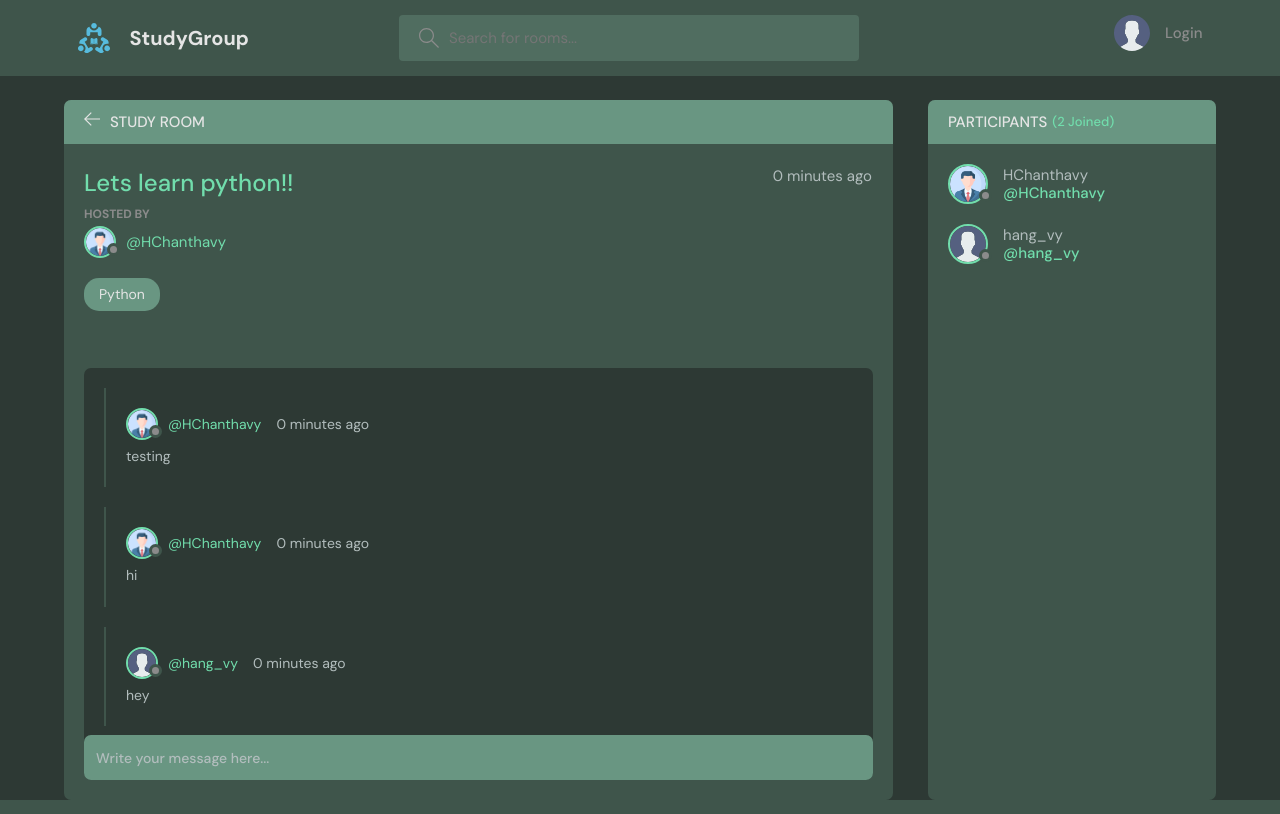
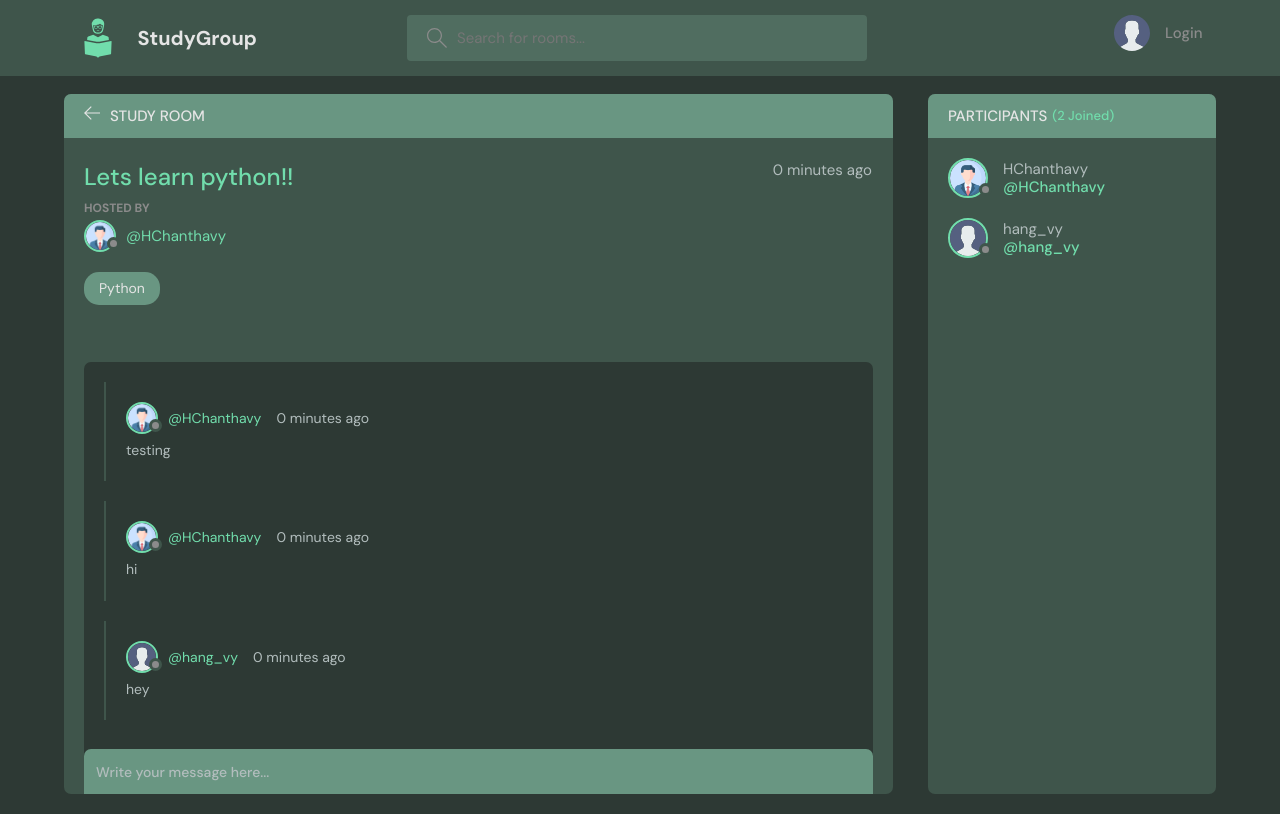
Before and after one commit to Ritheavuth/cloud_final_project, a Django app: page /room/1/ in a window 1280 px wide. Run offline with Django 3.2, Linux system fonts and the light colour scheme; data comes from the database, SQL or seed files in the repository; both versions use the stored data as it was after the commit.

Commit message:
clean up styling of some components

```diff
--- a/base/templates/base/room.html
+++ b/base/templates/base/room.html
@@ -74,11 +74,6 @@
               <span>@{{room.host.username}}</span>
             </a>
           </div>
-          <!-- <div class="room__details">
-            Lorem ipsum dolor sit, amet consectetur adipisicing elit. Quasi, tenetur laudantium? Dicta repellendus
-            rerum consectetur, voluptatem repudiandae eum ea porro cupiditate provident nulla, deserunt, ab ipsum
-            corporis laboriosam deleniti molestias?
-          </div> -->
           <span class="room__topics">{{room.topic}}</span>
         </div>
         <div class="room__conversation">
@@ -115,12 +110,12 @@
             {% endfor %}
           </div>
         </div>
-      </div>
-      <div class="room__message">
-        <form action="" method="POST">
-          {% csrf_token %}
-          <input name="body" placeholder="Write your message here..." />
-        </form>
+        <div class="room__message">
+          <form action="" method="POST">
+            {% csrf_token %}
+            <input name="body" placeholder="Write your message here..." />
+          </form>
+        </div>
       </div>
     </div>
     <!-- Room End -->
--- a/base/views.py
+++ b/base/views.py
@@ -125,7 +125,8 @@ def create_room(request):
     context = {
         'action': 'Create Room',
         'form': form,
-        'topics': topics
+        'topics': topics,
+        'room': room,
     }
     return render(request, 'base/room_form.html', context)
 
--- a/static/styles/style.css
+++ b/static/styles/style.css
@@ -260,7 +261,19 @@ a {
 
 .header {
   padding: 1.5rem;
+  max-height: 8rem;
   background-color: var(--color-dark);
+  position: fixed;
+  top: 0;
+  left: 0;
+  width: 100%;
+  z-index: 9999;
+}
+
+.navbar__space {
+  margin: 0;
+  padding: 3.5rem;
+  max-width: 8rem;
 }
 
 .header > .container {
@@ -276,8 +289,8 @@ a {
 }
 
 .header__logo > img {
-  height: 3.2rem;
-  width: 3.2rem;
+  height: 4rem;
+  width: 4rem;
 }
 
 .header__logo > h1 {
@@ -918,6 +958,7 @@ a {
 
 .room,
 .participants {
+  margin-bottom: 2rem;
   background: var(--color-dark);
   max-height: 87.5vh;
   border-radius: 0.7rem;
@@ -982,8 +1023,8 @@ a {
 }
 
 .room__header {
-  max-height: 30vh;
-  overflow-y: auto;
+  max-height: 28vh;
+  overflow: hidden;
   position: absolute;
   width: 95%;
   background: var(--color-dark);
@@ -1116,7 +1157,7 @@ a {
 }
 
 .room__message {
-  padding: 2rem;
+  padding: 0rem 2rem;
   position: absolute;
   z-index: 111;
   bottom: 0;
@@ -1131,7 +1172,7 @@ a {
   color: var(--color-light);
   border: none;
   outline: none;
-  border-radius: 0.7rem;
+  border-radius: 0.7rem 0.7rem 0rem 0rem;
   height: 4.5rem;
   width: 100%;
   margin-top: -1rem;
--- a/templates/navbar.html
+++ b/templates/navbar.html
@@ -1,10 +1,14 @@
 {% load static %}
+<div class="navbar__space">
+</div>
   <header class="header header--loggedIn">
+
     <div class="container">
       <a href="{% url 'home' %}" class="header__logo">
         <img src="{% static 'images/logo.svg' %}" />
         <h1>StudyGroup</h1>
       </a>
+      {% if not '/login/' in request.path and not '/register/' in request.path %}
       <form class="header__search" method="GET" action="{% url 'home' %}">
         <label>
           <svg
@@ -22,6 +26,7 @@
           <input name="q" placeholder="Search for rooms..." />
         </label>
       </form>
+      {% endif %}
       <nav class="header__menu">
 
         <!-- Logged In -->
```
Also changed, not shown: other parts of static/styles/style.css (+28 -0 lines), db.sqlite3, static/images/logo.svg, static/images/logo_old.svg (added), static/images/vkClub_app.jpg (deleted). Lines whose indentation alone changed are shown as unchanged.
